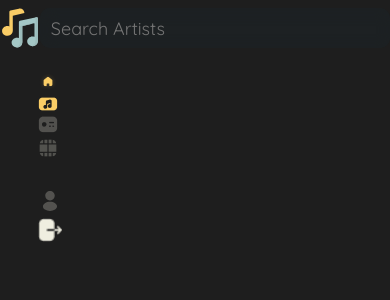
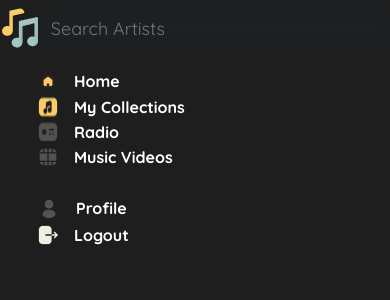
Before and after one commit to EjiroOsiephri/Spotify-musica-app, a React (Vite) app in the folder vite-project/: page /home in a window 390 px wide. Shown: the top 300 px of the page. Built offline with nearby package versions, Linux system fonts and the light colour scheme; no server answers.

Commit message:
Starting development

```diff
--- a/vite-project/src/Sass/Home.module.scss
+++ b/vite-project/src/Sass/Home.module.scss
@@ -26,6 +26,9 @@ body {
   margin-left: 30px;
   margin-top: 15px;
 }
+.img h4 {
+  display: none;
+}
 @media (max-width: 500px) {
   .navigate-container {
     position: absolute;
@@ -37,5 +40,16 @@ body {
   .navigate-div-container {
     background: none;
     gap: 5px;
+    width: 70px;
+  }
+  .img {
+    display: flex;
+  }
+  .img h4 {
+    display: initial;
+    color: white;
+    margin-left: 1rem;
+    font-size: 16px;
+    white-space: nowrap;
   }
 }
--- a/vite-project/src/Spotify Routes/Home.jsx
+++ b/vite-project/src/Spotify Routes/Home.jsx
@@ -15,14 +15,32 @@ const Home = () => {
          <div className={HomeStyles["FirstContainer"]}>
             <div className={HomeStyles["NavigateContainer"]}>
                <div className={HomeStyles["navigate-div-container"]}>
+                  <div className={HomeStyles['img']}>
                      <img src={iconHome} alt="" />
+                     <h4>Home</h4>
+                  </div>
+                  <div className={HomeStyles['img']}>
                      <img src={iconAlbum} alt="" />
+                     <h4>My Collections</h4>
+                  </div>
+                  <div className={HomeStyles['img']}>
                      <img src={iconRadio} alt="" />
+                     <h4>Radio</h4>
+                  </div>
+                  <div className={HomeStyles['img']}>
                      <img src={iconVideos} alt="" />
+                     <h4>Music Videos</h4>
+                  </div>
                </div>
                <div className={HomeStyles["personal-info-container"]}>
+                  <div className={HomeStyles["img"]}>
                      <img src={iconProfile} alt="" />
+                     <h4>Profile</h4>
+                  </div>
+                  <div className={HomeStyles["img"]}>
                      <img src={iconLogout} alt="" />
+                     <h4>Logout</h4>
+                  </div>
                </div>
             </div>
          </div>
```
Also changed, not shown: 2 other files (tests, documents, lock files or other folders). Lines whose indentation alone changed are shown as unchanged.
